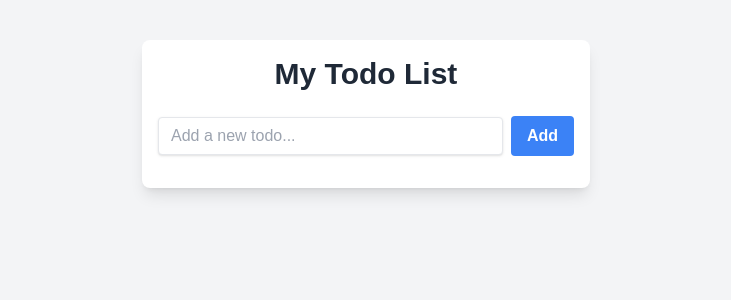
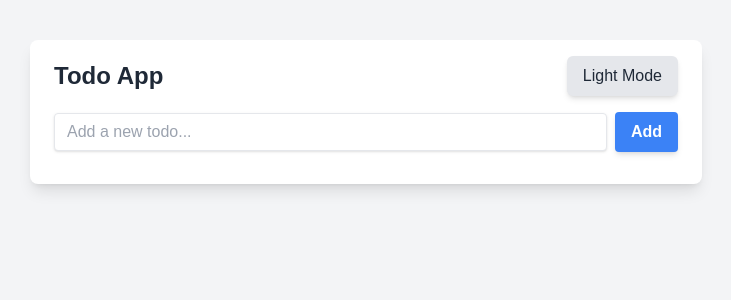
Before and after one commit to lecterkn/WailsReactTODO, a React (Vite) app in the folder frontend/: page / in a window 1280 px wide. Shown: the top 300 px of the page, without its empty margins (274-1005 px from the left). Built offline with nearby package versions, Linux system fonts and the light colour scheme.

Commit message:
テーマ切り替えを実装 #1

```diff
--- a/frontend/src/components/todo_add_panel.tsx
+++ b/frontend/src/components/todo_add_panel.tsx
@@ -8,9 +8,12 @@ export const TodoAddPanel = () => {
         type="text"
         placeholder="Add a new todo..."
         value={value}
-        className="shadow appearance-none border rounded w-full py-2 px-3 text-gray-700 leading-tight focus:outline-none focus:shadow-outline"
+        onChange={(e) => {
+          setValue(e.target.value);
+        }}
+        className="shadow appearance-none border rounded w-full py-2 px-3 text-gray-700 dark:text-white dark:bg-gray-700 dark:border-gray-600 leading-tight focus:outline-none focus:shadow-outline"
       />
-      <button className="bg-blue-500 hover:bg-blue-700 text-white font-bold py-2 px-4 rounded ml-2 focus:outline-none focus:shadow-outline">
+      <button className="ml-2 bg-blue-500 hover:bg-blue-700 text-white font-bold py-2 px-4 rounded shadow-md">
         Add
       </button>
     </div>
--- a/frontend/src/components/todo_tab.tsx
+++ b/frontend/src/components/todo_tab.tsx
@@ -1,12 +1,46 @@
+import { useEffect, useState } from "react";
 import { TodoAddPanel } from "./todo_add_panel";
+import { TodoList } from "./todo_list";
+
+const toggleTheme = () => {
+  const html = document.documentElement;
+  html.classList.toggle("dark");
+};
 
 export const TodoTab = () => {
+  const [isDark, setIsDark] = useState(false);
+
+  useEffect(() => {
+    const checkDark = () => {
+      setIsDark(document.documentElement.classList.contains("dark"));
+    };
+
+    checkDark(); // 初回チェック
+
+    // MutationObserverを使って動的な変化を監視する
+    const observer = new MutationObserver(checkDark);
+    observer.observe(document.documentElement, {
+      attributes: true,
+      attributeFilter: ["class"],
+    });
+
+    return () => observer.disconnect();
+  }, []);
   return (
-    <div className="container mx-auto p-4 max-w-md bg-white shadow-lg rounded-lg">
-      <h1 className="text-3xl font-semibold text-gray-800 mb-6 text-center">
-        My Todo List
-      </h1>
-      <TodoAddPanel />
+    <div className="max-w-2xl mx-auto bg-white dark:bg-gray-800 shadow-lg rounded-lg overflow-hidden">
+      <div className="px-6 py-4">
+        <div className="flex justify-between items-center mb-4">
+          <h1 className="text-2xl font-bold dark:text-white">Todo App</h1>
+          <button
+            onClick={toggleTheme}
+            className="px-4 py-2 bg-gray-200 dark:bg-gray-700 text-gray-800 dark:text-white rounded-md shadow-md hover:bg-gray-300 dark:hover:bg-gray-600 focus:outline-none focus:ring-2 focus:ring-gray-400 dark:focus:ring-gray-500"
+          >
+            {isDark ? "Dark Mode" : "Light Mode"}
+          </button>
+        </div>
+        <TodoAddPanel />
+        <TodoList />
+      </div>
     </div>
   );
 };
--- a/frontend/tailwind.config.js
+++ b/frontend/tailwind.config.js
@@ -1,6 +1,7 @@
 /** @type {import('tailwindcss').Config} */
 export default {
   content: ["./src/**/*.{js,jsx,ts,tsx}"],
+  darkMode: "class",
   theme: {
     extend: {},
   },
```
